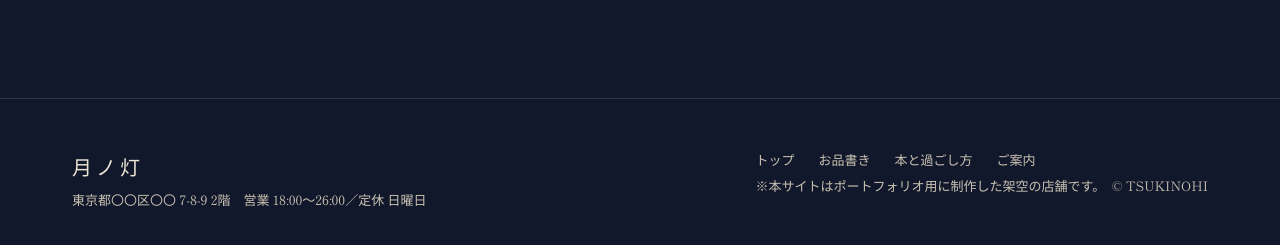
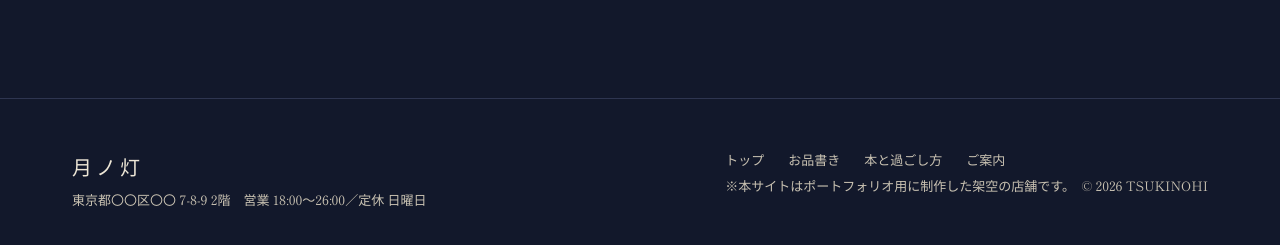
Before and after one commit to ranmaru-seki/tsukinohi, an Astro site: page / in a window 1280 px wide. Shown: the part 3488-3733 px from the top of the page. Built offline with nearby package versions, Linux system fonts and the light colour scheme; Astro itself is replaced by a stand-in of ours.

Commit message:
フッターのコピーライトに年を追加
Co-Authored-By: Claude Opus 5.5 <noreply@anthropic.com>
Claude-Session: https://claude.ai/code/session_01DTvWXDCeu6Bwa1feGgChtZ

```diff
--- a/src/components/Footer.astro
+++ b/src/components/Footer.astro
@@ -12,7 +12,7 @@ import { nav, shop } from '../data/site';
         <a href="/">トップ</a>
         {nav.map((item) => <a href={item.href}>{item.label}</a>)}
       </nav>
-      <p>※本サイトはポートフォリオ用に制作した架空の店舗です。　© {shop.nameEn}</p>
+      <p>※本サイトはポートフォリオ用に制作した架空の店舗です。　© {new Date().getFullYear()} {shop.nameEn}</p>
     </div>
   </div>
 </footer>
```
